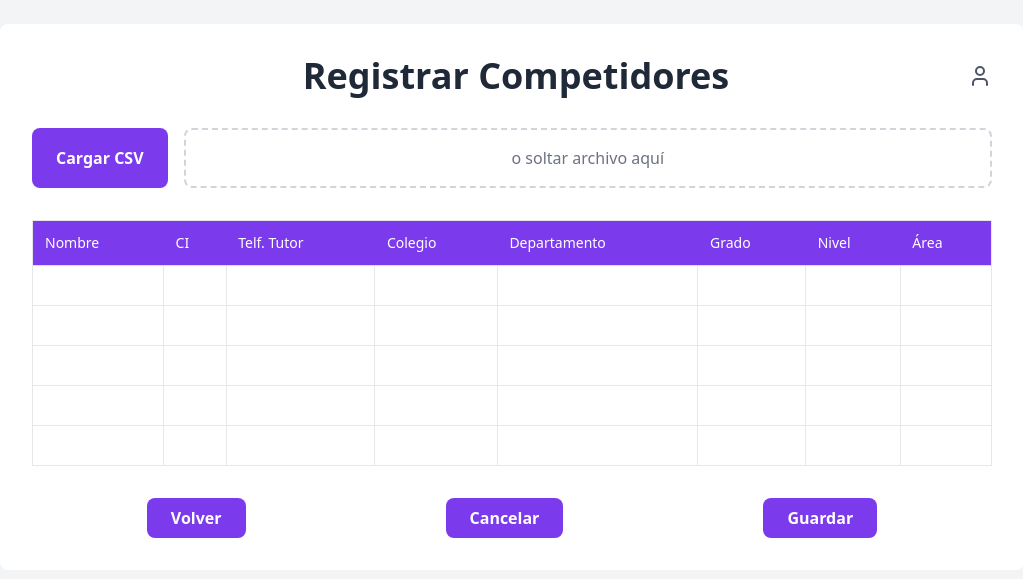
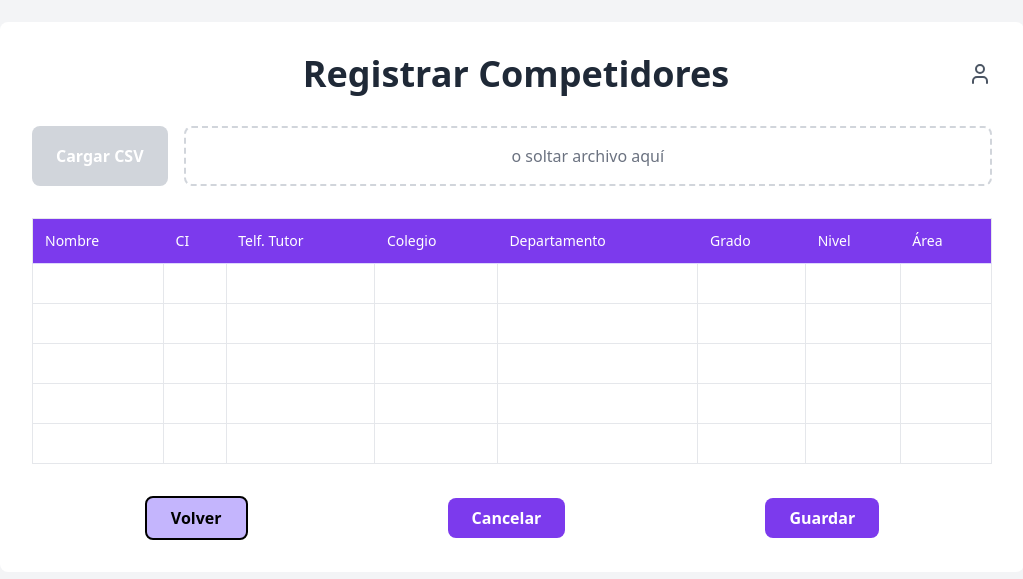
Before and after one commit to seedsagile/Project-OHSANSI-Frontend, a React (Vite) app: page / in a window 1280 px wide. Shown: the part 103-682 px from the top of the page, without its empty margins (128-1151 px from the left). Built offline with nearby package versions, Linux system fonts and the light colour scheme.

Commit message:
Actualiza estilos de botones en PaginaImportarCompetidores para mejorar la coherencia visual y la accesibilidad.

```diff
--- a/src/features/inscritos/rutas/PaginaImportarCompetidores.tsx
+++ b/src/features/inscritos/rutas/PaginaImportarCompetidores.tsx
@@ -55,7 +55,7 @@ export function PaginaImportarCompetidores() {
 
                 <section className="flex flex-col md:flex-row gap-4 mb-8">
 
-                    <button className="bg-brand-600 text-white font-semibold py-2 px-6 rounded-lg hover:bg-brand-700 transition-colors duration-300">
+                    <button className="bg-neutral-300 text-white font-semibold py-2 px-6 rounded-lg hover:bg-brand-700 transition-colors duration-300">
                         Cargar CSV
                     </button>
                     <div className="flex-grow border-2 border-dashed border-neutral-300 rounded-lg flex items-center justify-center p-4 text-neutral-500">
@@ -92,7 +92,7 @@ export function PaginaImportarCompetidores() {
                 </section>
 
                 <footer className="flex flex-col md:flex-row justify-center items-center gap-50 mt-8">
-                    <button className="bg-brand-600 text-white font-semibold py-2 px-6 rounded-lg hover:bg-brand-700 transition-colors">
+                    <button className="borde border-black border-2 rounded bg-brand-300 text-black font-semibold py-2 px-6 rounded-lg hover:bg-brand-600 hover:text-white transition-colors">
                         Volver
                     </button>
                     <button className="bg-brand-600 text-white font-semibold py-2 px-6 rounded-lg hover:bg-brand-700 transition-colors">
```
